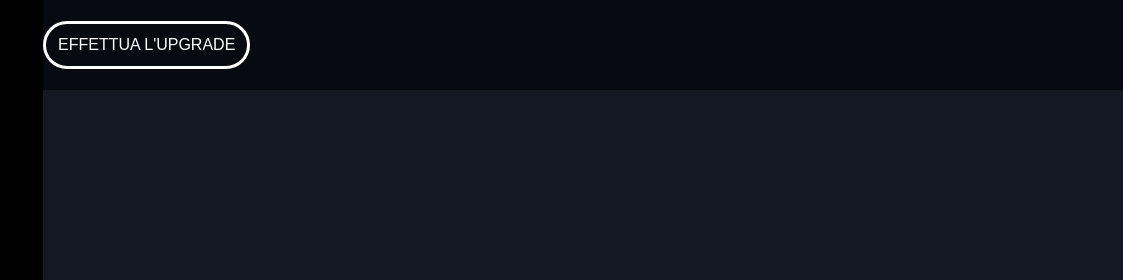
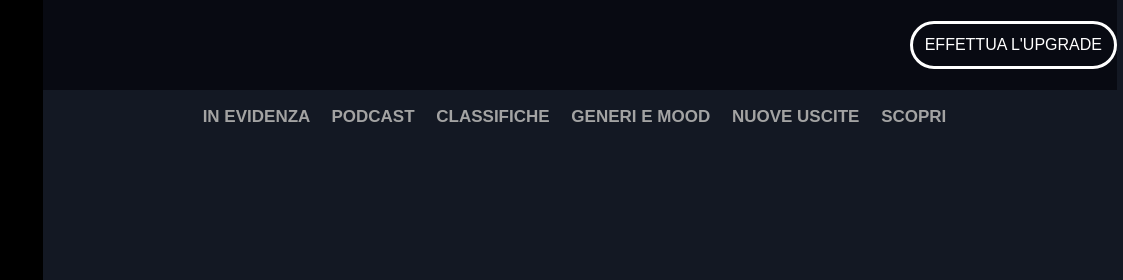
Before and after one commit to albim360/html-css-spotifyweb, a plain HTML site: page index.html in a window 1280 px wide. Shown: the top 280 px of the page, 157-1280 px from the left. Drawn offline with Linux system fonts and the light colour scheme.

Commit message:
FIX upgrade position + add navbar containerbig

```diff
--- a/css/app.css
+++ b/css/app.css
@@ -152,13 +152,14 @@ main.main-content {
 .main-content > .container {
     height: 90px;
     background-color: rgb(8, 10, 18);
-    width: 100%;
+    width: calc(100% - 206px);
     position: fixed;
     display: flex;
+    justify-content: end;
 }
 
 .container-big {
-    height: 92%;
+    height: 89%;
     width: 100%;
     margin-top: 90px;
 }
@@ -294,7 +295,8 @@ main.main-content {
 .player-progress,
 .audio-controls,
 .volume-control,
-.audio-controls {
+.audio-controls,
+.album-nav {
 	display: flex;
 	align-items: center;
 }
@@ -365,6 +367,22 @@ main.main-content {
 	flex-basis: var(--sidabar-width);
 }
 
+/* ALBUM */
+
+.album-nav {
+    padding: 17px;
+}
+
+.album-nav ul li {
+    display: inline;
+    padding-right: 17px;
+    font-size: 17px;
+}
+
+.album-nav {
+    justify-content: center;
+}
+
 /* MEDIA MOBILE */
 
 @media only screen and (max-width: 585px) {
--- a/index.html
+++ b/index.html
@@ -149,7 +149,51 @@
             </a>
         </div>
         <div class="container-big">
+            <nav class="album-nav">
+                <ul class="grey bold">
+                    <a href="#">
+                        <li>
+                            IN EVIDENZA
+                        </li>
+                    </a>
+                    <a href="#">
+                        <li>
+                            PODCAST
+                        </li>
+                    </a>
+                    <a href="#">
+                        <li>
+                            CLASSIFICHE
+                        </li>
+                    </a>
+                    <a href="#">
+                        <li>
+                            GENERI E MOOD
+                        </li>
+                    </a>
+                    <a href="#">
+                        <li>
+                            NUOVE USCITE
+                        </li>
+                    </a>
+                    <a href="#">
+                        <li>
+                            SCOPRI
+                        </li>
+                    </a>
+                </ul>
+            </nav>
+            <div class="recent">
 
+            </div>
+
+            <div class="for-u">
+
+            </div>
+
+            <div class="famous-artist">
+
+            </div>
         </div>
     </main>
     <!-- FINE MAIN -->
```
